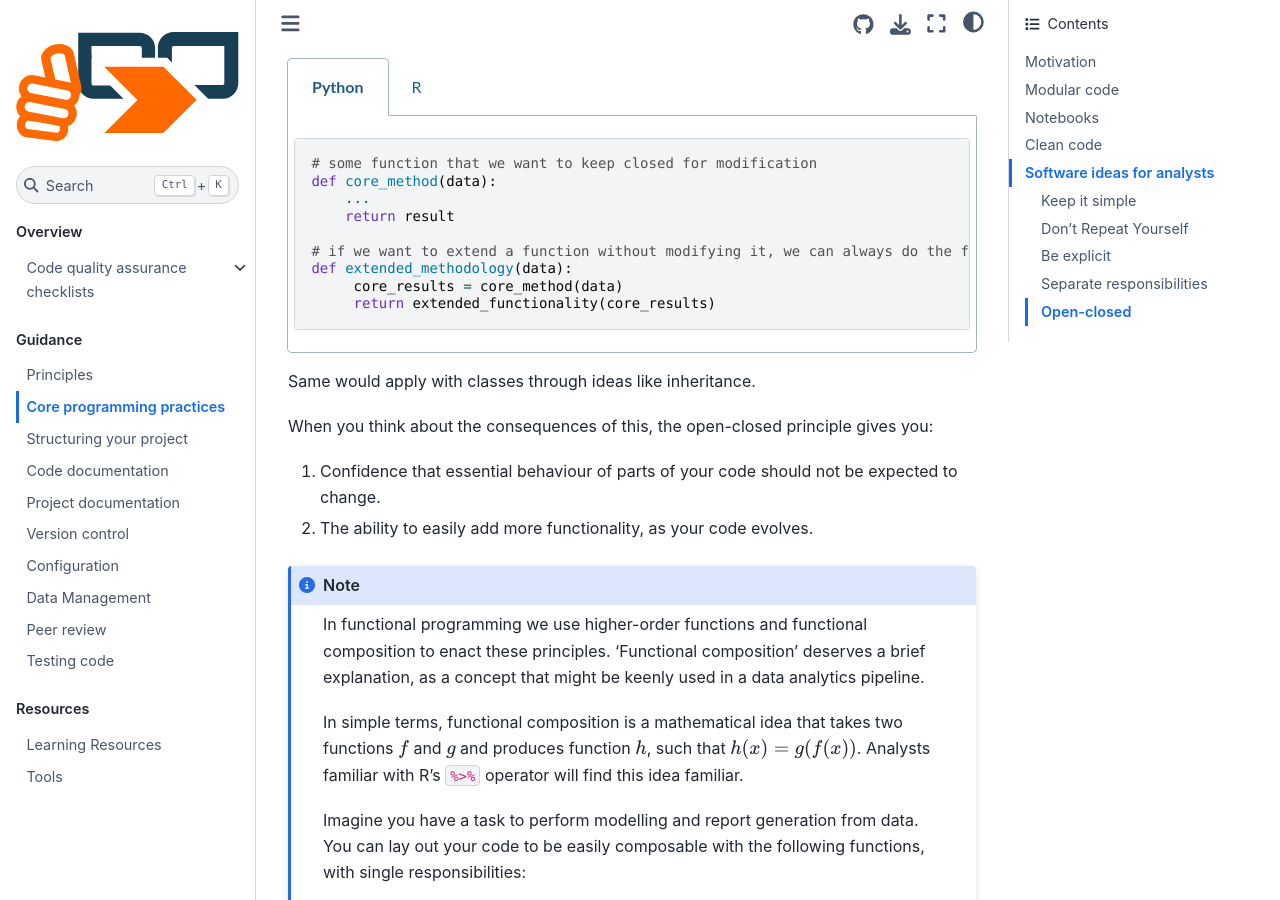
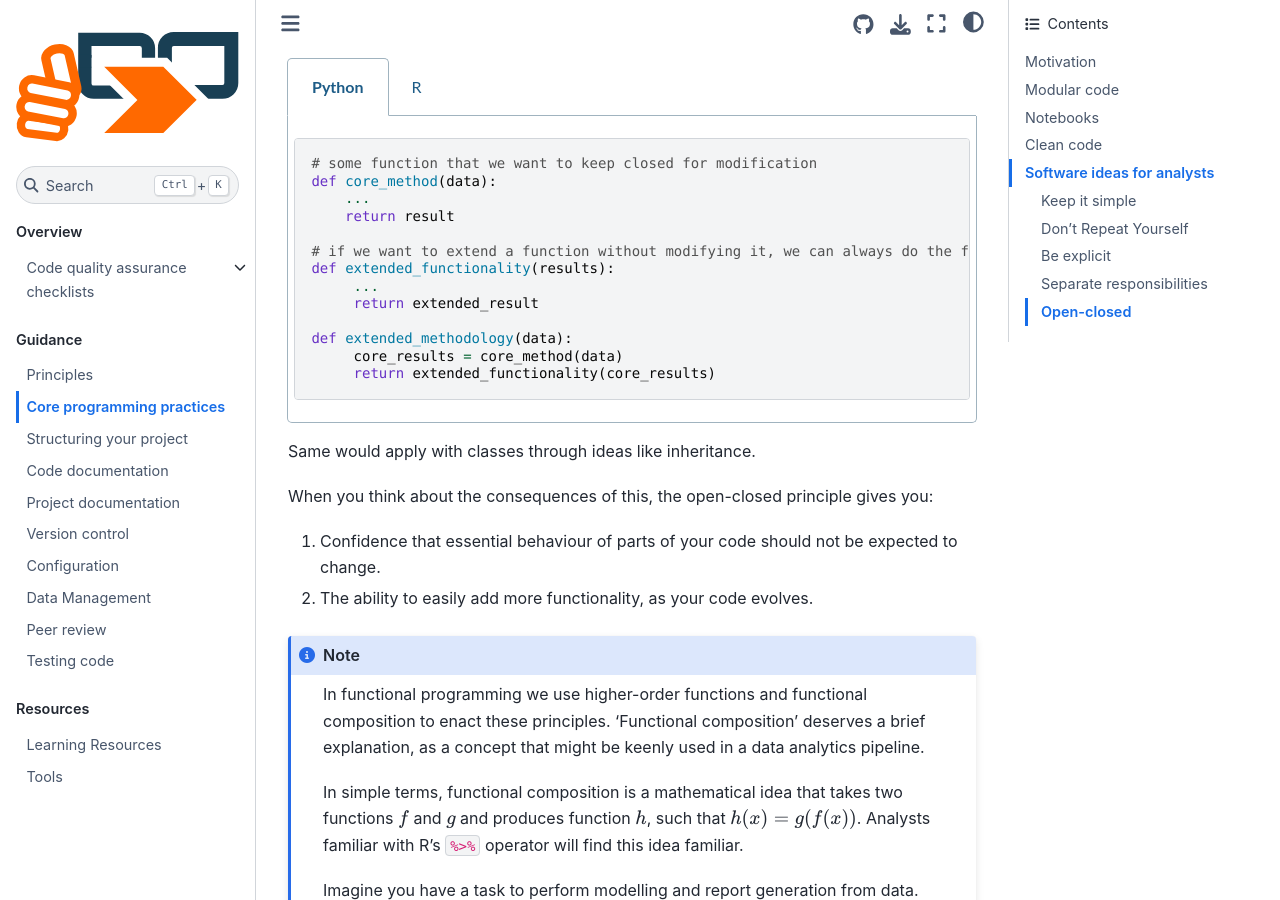
Before and after one commit to best-practice-and-impact/qa-of-code-guidance, a Jupyter Book: the page built from book/core_programming.md, in a window 1280 px wide and 900 px high, scrolled down 31062 px. Built offline with Jupyter Book 1.0.4 settings and Sphinx 7.4.7 and the Sphinx Book theme 1.1.4, drawn with Linux system fonts in a browser that asks for light colours.

Commit message:
open-closed example correction

```diff
--- a/book/core_programming.md
+++ b/book/core_programming.md
@@ -1101,6 +1101,10 @@ def core_method(data):
     return result
 
 # if we want to extend a function without modifying it, we can always do the following
+def extended_functionality(results):
+     ...
+     return extended_result
+
 def extended_methodology(data):
      core_results = core_method(data)
      return extended_functionality(core_results)
@@ -1114,9 +1118,13 @@ core_method <- function(data) {
   return(result)
 }
 
+# if we want to extend a function without modifying it, we can always do the following
+extended_functionality <- function(result) {
+  ...
+  return(extended_result)
+}
 
-# if we want to extend a function without modifying it, we can always do the following
-extended_methodology <- function(data){
+extended_methodology <- function(data) {
   core_results = core_method(data)
   return(
     extended_functionality(core_results)
```
